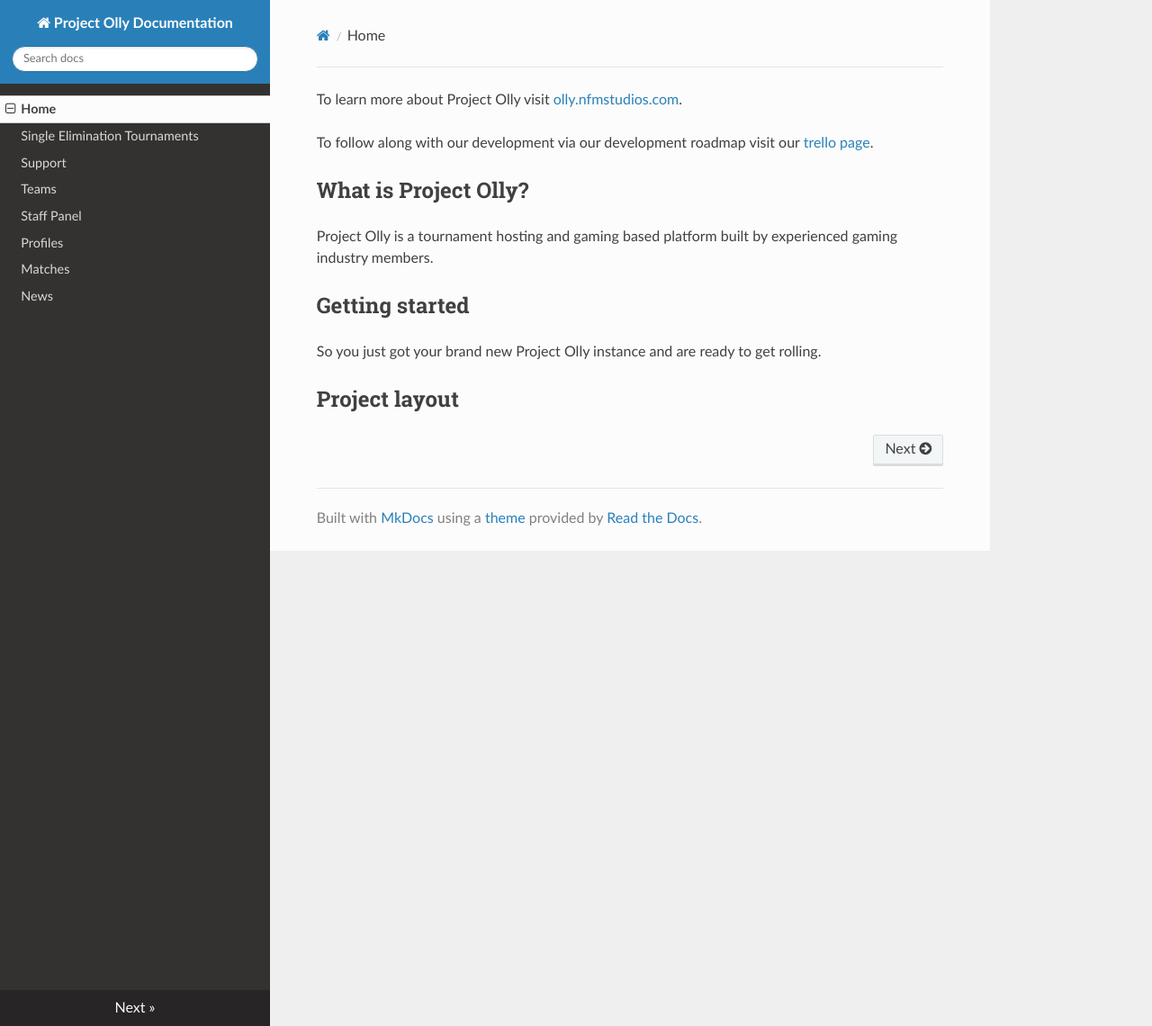
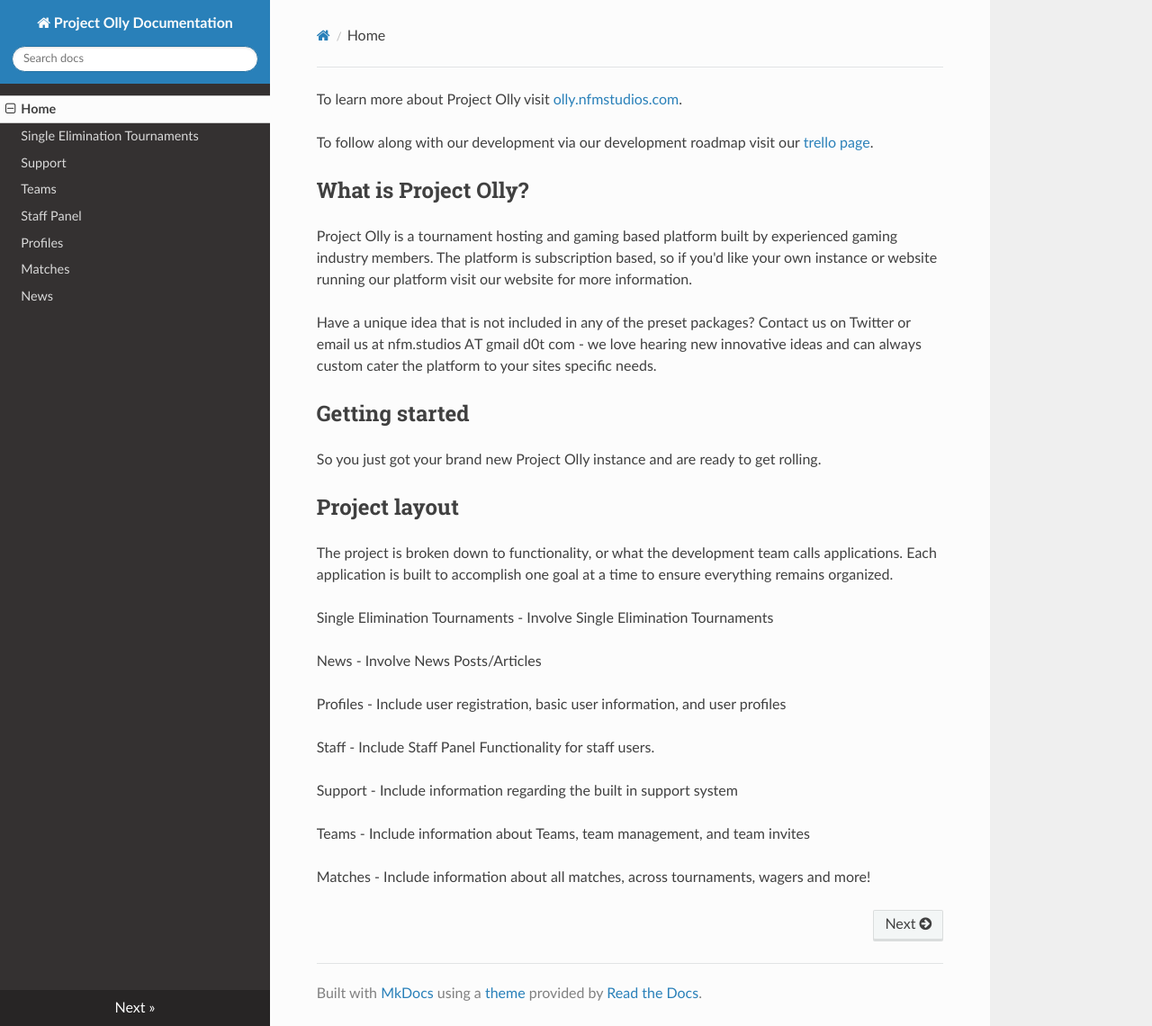
Before and after one commit to NFM-Studios/olly-documentation, an MkDocs documentation site: the page built from docs/index.md, in a window 1280 px wide and 1140 px high. Shown: the whole window at 90% size. Built offline with MkDocs 1.6.1, drawn with Linux system fonts in a browser that asks for light colours; nearby versions of some CDN libraries.

Commit message:
added information to index-project layout section

```diff
--- a/docs/index.md
+++ b/docs/index.md
@@ -5,9 +5,27 @@
 ## What is Project Olly?
 
 Project Olly is a tournament hosting and gaming based platform built by experienced gaming industry members.
+The platform is subscription based, so if you'd like your own instance or website running our platform visit our website for more information.
+
+Have a unique idea that is not included in any of the preset packages? Contact us on Twitter or email us at nfm.studios AT gmail d0t com - we love hearing new innovative ideas and can always custom cater the platform to your sites specific needs.
 
 ## Getting started
 
 So you just got your brand new Project Olly instance and are ready to get rolling.
 
 ## Project layout
+The project is broken down to functionality, or what the development team calls applications. Each application is built to accomplish one goal at a time to ensure everything remains organized.
+
+Single Elimination Tournaments - Involve Single Elimination Tournaments
+
+News - Involve News Posts/Articles
+
+Profiles - Include user registration, basic user information, and user profiles
+
+Staff - Include Staff Panel Functionality for staff users.
+
+Support - Include information regarding the built in support system
+
+Teams - Include information about Teams, team management, and team invites
+
+Matches - Include information about all matches, across tournaments, wagers and more!
```
